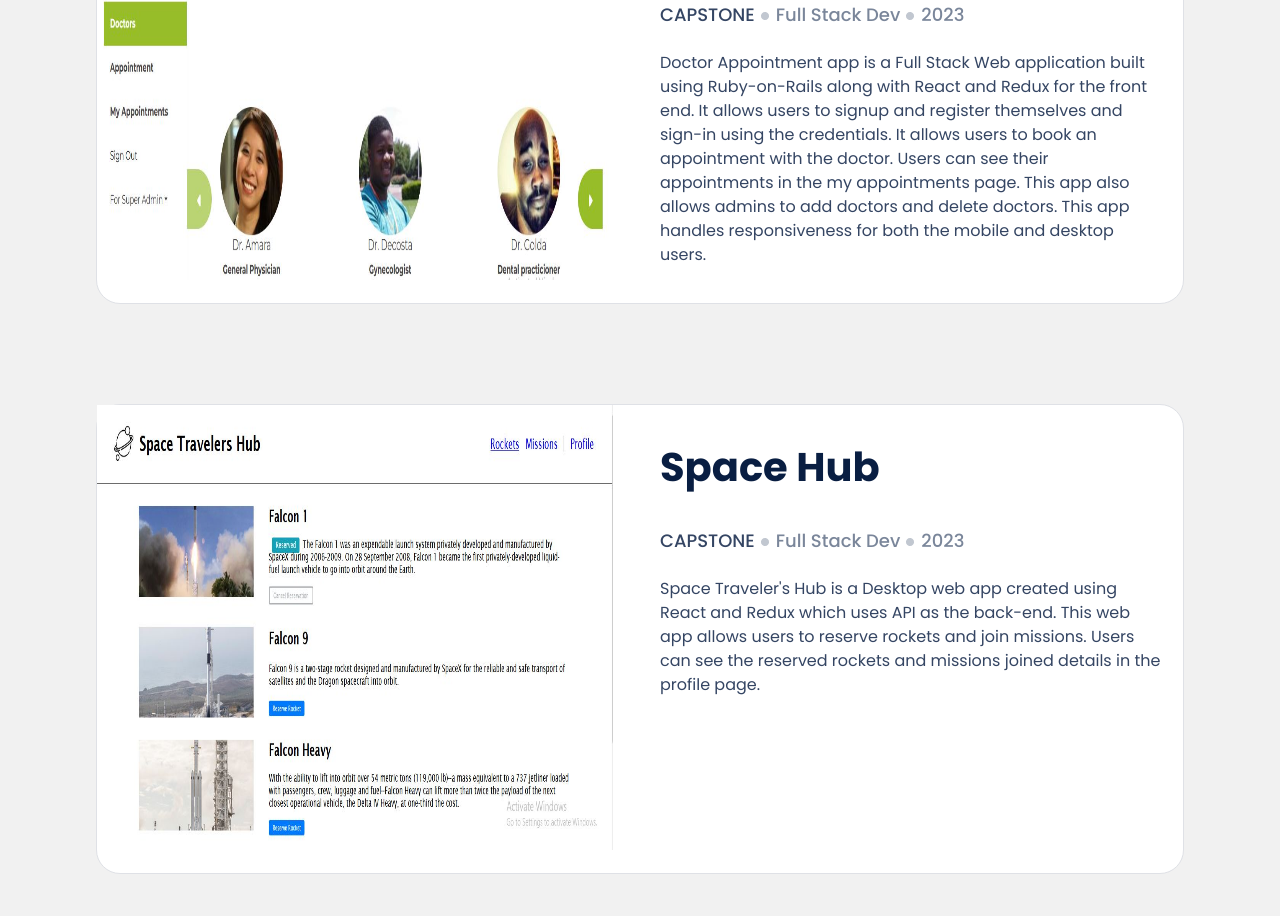
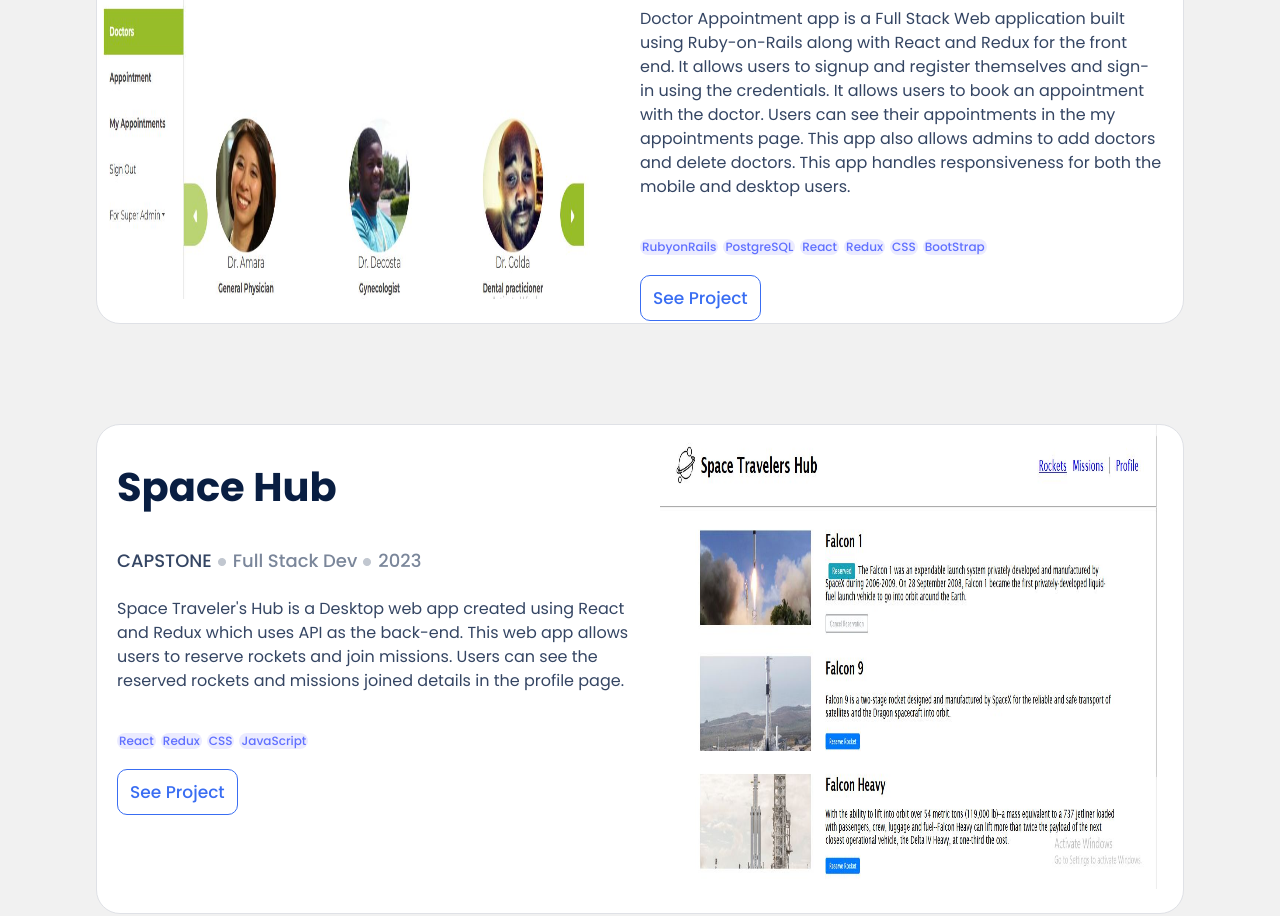
Before and after one commit to baqar-abbas/portfolio-redefine, a website: page index.html in a window 1280 px wide. Shown: the part 1135-2051 px from the top of the page. Drawn offline with Linux system fonts and the light colour scheme.

Commit message:
add project card technologies details and see project button for desktop version

```diff
--- a/projectDetails.js
+++ b/projectDetails.js
@@ -148,4 +148,29 @@ projects.forEach((project) => {
   // cardDescription.innerText = project.description;
   cardInfo.appendChild(cardDescription);
 
+  const techList = document.createElement('ul');
+  techList.classList.add('techlist');
+  cardInfo.appendChild(techList);
+
+  project.technologies.forEach((tech) => {
+    const techItem = document.createElement('li');
+    techItem.classList.add('htcj');
+    techItem.innerText = tech;
+    techList.appendChild(techItem);
+  })
+
+  const btnDiv = document.createElement('div');
+  btnDiv.classList.add('btn');
+  cardInfo.appendChild(btnDiv);
+
+  const seeProject = document.createElement('a');
+  seeProject.classList.add('btnlink');
+  seeProject.setAttribute('href', project.linkToLiveVersion);
+  seeProject.setAttribute('target', '_blank');
+  // seeProject.innerHTML = `<br>`;
+  seeProject.innerText = 'See Project';
+  btnDiv.appendChild(seeProject);
+
+  count += 1;
+
 });
--- a/styles.css
+++ b/styles.css
@@ -211,8 +211,13 @@ nav li a#hamburger-menu {
   width: 85%;
   display: flex;
   flex-direction: row;
-  height: 470px;
+  height: 490px;
   background-color: white;
+  }
+
+  .work-two,
+  .work-four {
+    flex-direction: row-reverse;
   }
 
   .imgdiv {
@@ -238,7 +243,7 @@ nav li a#hamburger-menu {
   }
 
   .tonicdesktop {
-    flex: 40%;
+    flex: 50%;
     margin-left: 20px;
     margin-bottom: 20px;
     margin-right: 20px;
@@ -318,6 +323,63 @@ nav li a#hamburger-menu {
     font-size: 16px !important;
   }
 
+  .techlist {
+    list-style-type: none;
+    padding: 0;
+    margin: 0;
+  }
+
+  .techlist li {
+    display: block;
+    float: left;
+    padding: 0 2px;
+    margin-right: 5px;
+  }
+
+  .htcj {
+    background: #ebebff;
+    border-radius: 8px;
+    /* display: inline-block; */
+    padding: 5px 14px;
+    font-family: 'Poppins', sans-serif;
+    font-style: normal;
+    font-weight: 500;
+    font-size: 12px;
+    line-height: 16px;
+    color: #6070ff;
+  }
+
+  .btn {
+    clear: left;
+    margin-top: 20px;
+    padding: 20px 0;
+  }
+
+  .btnlink {
+    clear: left;
+    text-decoration: none;
+  color: #396df2;
+  font-family: 'Poppins', sans-serif;
+  font-style: normal;
+  font-weight: 500;
+  font-size: 17px;
+  line-height: 24px;
+  border: 1px solid #396df2;
+  border-radius: 10px;
+  display: inline-block;
+  padding: 10px 12px;
+  }
+
+  .btnlink:hover {
+    background: #6070ff;
+  color: #fff;
+  }
+
+  .btnlink:active {
+    background: #2230d2;
+  color: #fff;
+  }
+
   /* .iconlist {
     list-style-type: none;
     padding: 0;
@@ -350,6 +412,10 @@ nav li a#hamburger-menu {
 
   #hamburger-menu {
     display: block;
+  }
+
+  #portfolio1 {
+    display: none;
   }
 
   .headline-mobile {
```
